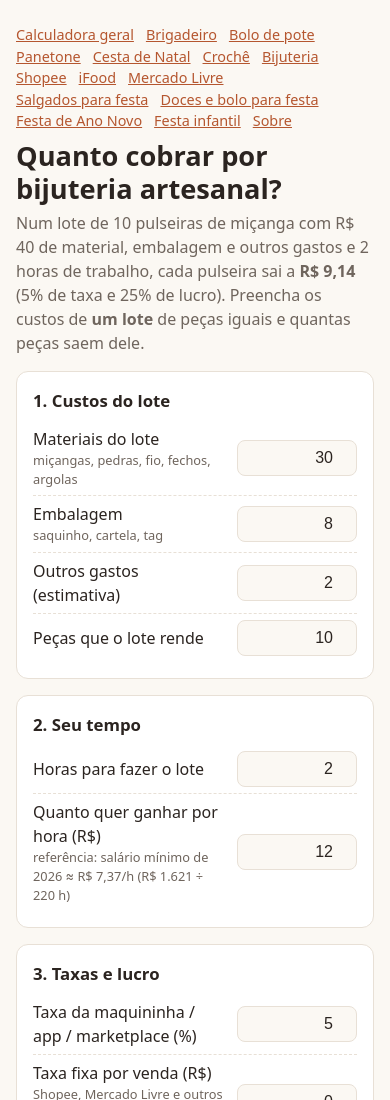
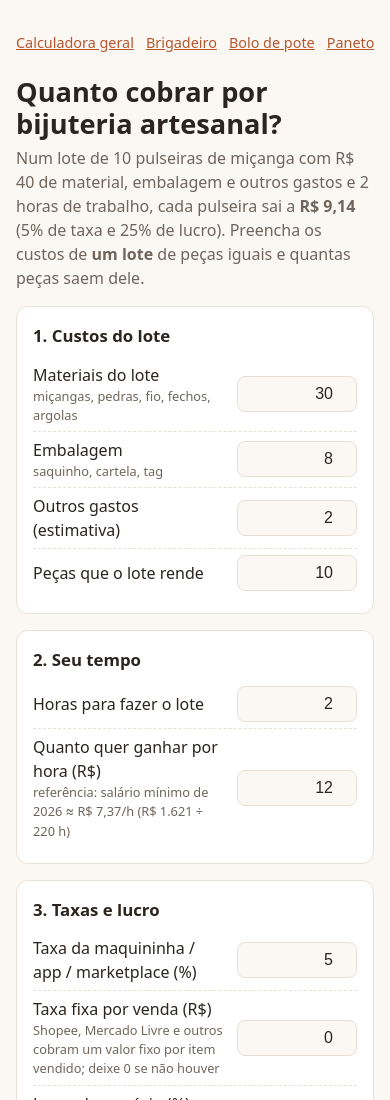
Before and after one commit to freitasgoulartgomesa-prog/precifica, a plain HTML site: page bijuteria/index.html in a window 390 px wide. Shown: the top 1100 px of the page. Drawn offline with Linux system fonts and the light colour scheme.

Commit message:
Menu em uma linha com rolagem lateral no celular (revisão 26/11)

```diff
--- a/bijuteria/index.html
+++ b/bijuteria/index.html
@@ -40,7 +40,7 @@ input{width:120px;padding:8px;border:1px solid var(--line);border-radius:8px;bac
 .btns button{padding:10px 14px;border:1px solid var(--accent);border-radius:8px;background:var(--accent);color:#fff;font-size:.95rem;cursor:pointer}
 .btns button:disabled{opacity:.5;cursor:not-allowed}
 .btns button.sec{background:transparent;color:var(--accent)}
-nav{font-size:.9rem;margin:0 0 8px}nav a{color:var(--accent);margin-right:12px;display:inline-block}
+nav{font-size:.9rem;margin:0 0 8px}nav a{color:var(--accent);margin-right:12px;display:inline-block}@media(max-width:600px){nav{white-space:nowrap;overflow-x:auto;-webkit-overflow-scrolling:touch;padding:2px 0 8px;scrollbar-width:thin}nav a{padding:6px 0}}
 footer{color:var(--muted);font-size:.85rem;margin-top:24px}
 footer a{color:var(--accent)}
 article{line-height:1.6}article h2{margin-top:20px}
```
Also changed, not shown: bolo-de-pote/index.html (+1 -1 lines), brigadeiro/index.html (+1 -1 lines), cesta-de-natal/index.html (+1 -1 lines), croche/index.html (+1 -1 lines), docinhos-e-bolo/index.html (+1 -1 lines), festa-de-ano-novo/index.html (+1 -1 lines), festa-infantil/index.html (+1 -1 lines), ifood/index.html (+1 -1 lines), index.html (+1 -1 lines), mercado-livre/index.html (+1 -1 lines), panetone/index.html (+1 -1 lines), quantos-salgados/index.html (+1 -1 lines), shopee/index.html (+1 -1 lines), sobre/index.html (+1 -1 lines).
